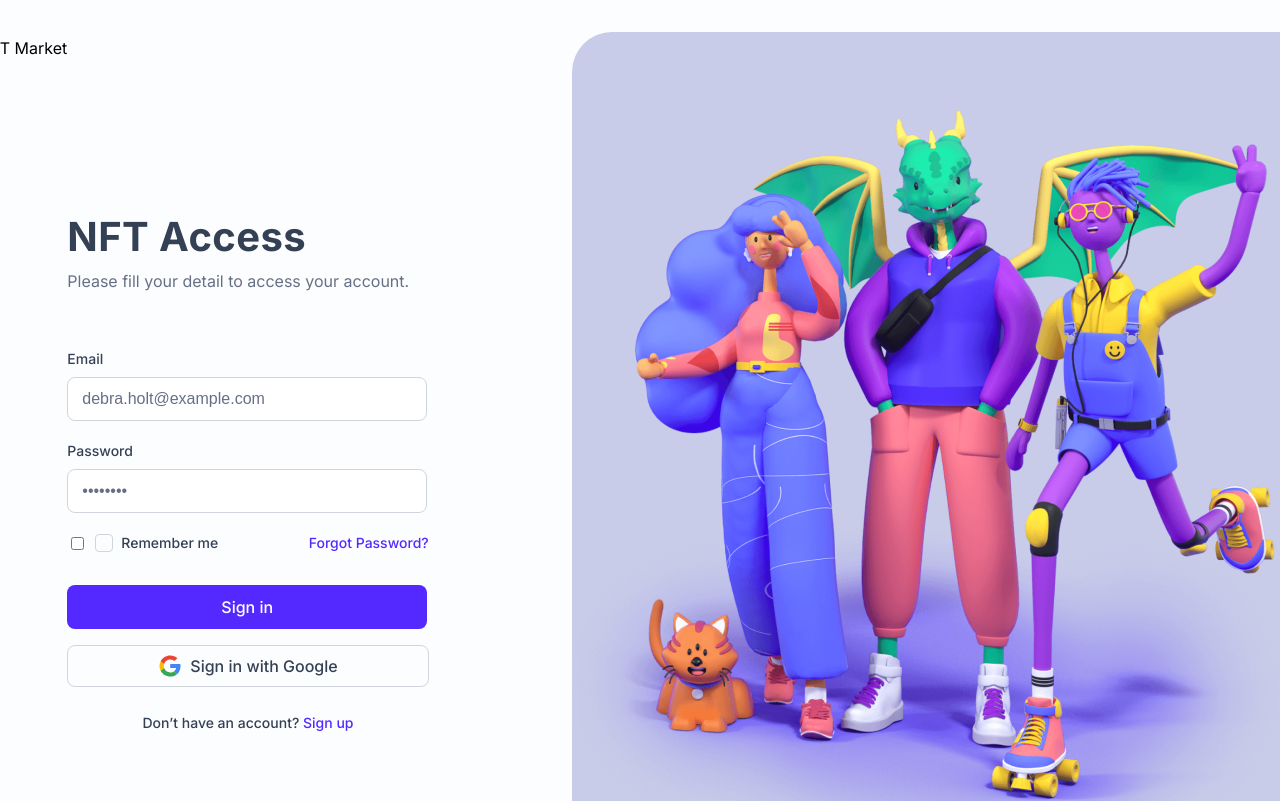
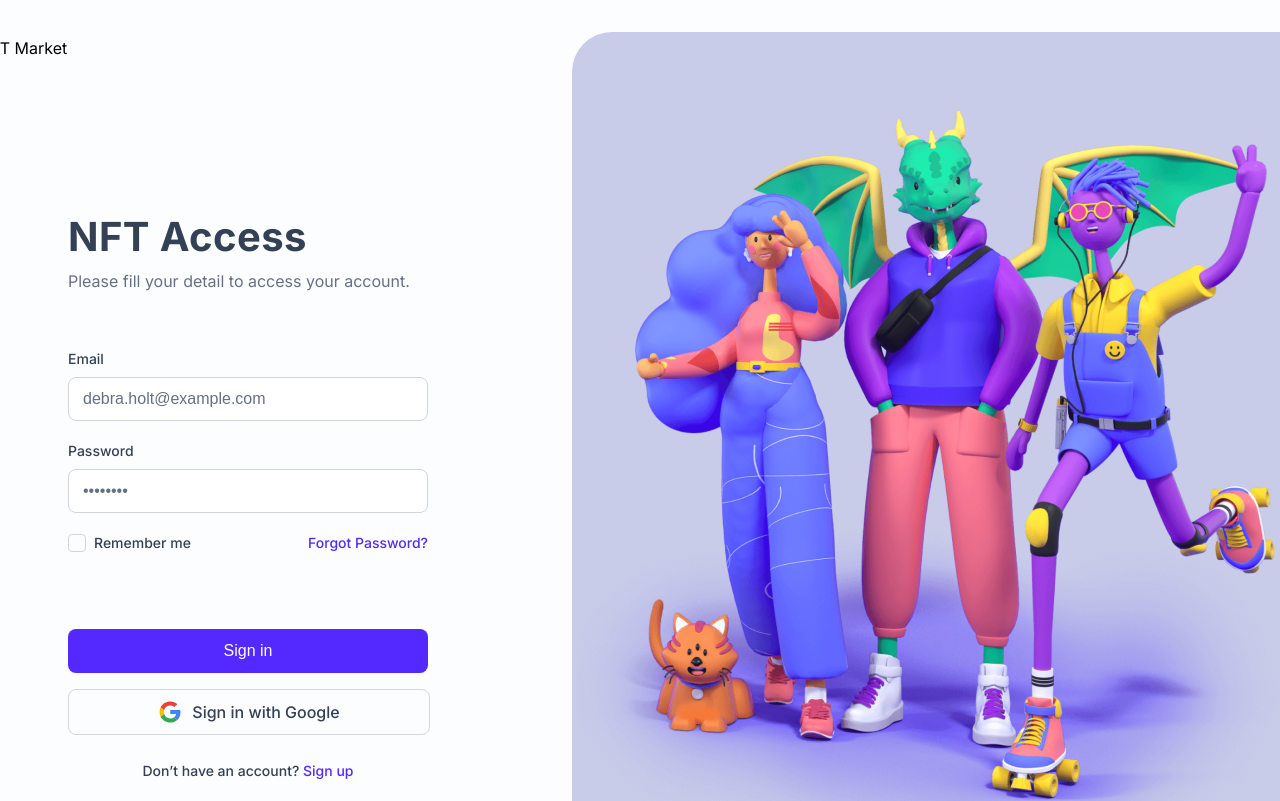
Before and after one commit to KostyaKLiM/React-App, a React (Create React App) app: page / in a window 1280 px wide. Shown: the top 801 px of the page. Built offline with nearby package versions, Linux system fonts and the light colour scheme.

Commit message:
add files

```diff
--- a/src/components/Login/Login.js
+++ b/src/components/Login/Login.js
@@ -1,3 +1,4 @@
+import Button from "../UI/Button/Button";
 import Checkbox from "../UI/Checkbox/Checkbox";
 import Input from "../UI/Input/Input";
 import GoogleIcon from "../icons/googleicon";
@@ -18,28 +19,19 @@ function Login() {
           type="email"
         />
 
-        <Input
-        title="Password"
-        placeholder="••••••••"
-        type="password"
-        />
+        <Input title="Password" placeholder="••••••••" type="password" />
 
         <div className="checkbox">
-          <Checkbox title="Remember me"/>
-
+          <Checkbox title="Remember me" />
           <a href="/" className="forgot">
             Forgot Password?
           </a>
         </div>
-        <a className="login__sign-in" href="/">
-          Sign in
-        </a>
-        <div className="login__google">
-          <GoogleIcon />
-          <a href="/" className="login__google-sign">
-            Sign in with Google
-          </a>
-        </div>
+
+        <Button addClass="_primary" title="Sign in" type="sumbit" />
+
+        <Button linkTo="/" addClass="_secondary" title="Sign in with Google" icon={<GoogleIcon/>}/>
+
         <div className="login__signup">
           Don’t have an account?{" "}
           <a href="/" className="login__signup-up">
--- a/src/components/Login/Login.scss
+++ b/src/components/Login/Login.scss
@@ -50,86 +50,6 @@ a {
       outline: none;
     }
   }
-  .checkbox {
-    display: flex;
-    justify-content: space-between;
-    align-items: center;
-    padding-top: 20px;
-    padding-bottom: 44px;
-    &-block {
-      display: flex;
-      gap: 8px;
-      align-items: center;
-      cursor: pointer;
-    &__input {
-      // display: none;
-      &:checked~ .checkbox-block__checkmark{
-        background: #5429FF;
-        border-color: #5429FF;
-        svg{
-          transform: scale(1);
-        }
-      }
-          }
-    &__checkmark{
-      display:flex;
-      align-items: center;
-      justify-content: center;
-      border: 1px solid #D0D5DD;
-      border-radius: 4px;
-      width: 16px;
-      height: 16px;
-      transition: .2s all ease-in-out;
-      svg{
-        width: 12px;
-        height: 12px;
-        display: inline-block;
-        fill:#ffffff ;
-        transition: .4s all ease-in-out;
-        transform: scale(0);
-      }
-    }
-    &__remember {
-      font-family: "Inter";
-      font-weight: 500;
-      font-size: 14px;
-      line-height: 20px;
-      color: #344054;
-    }
-  }
-    .forgot {
-      font-weight: 500;
-      font-size: 14px;
-      line-height: 20px;
-      color: #5429ff;
-    }
-  }
-  .login__sign-in {
-    font-weight: 500;
-    font-size: 16px;
-    line-height: 20px;
-    color: #ffffff;
-    background: #5429ff;
-    border-radius: 8px;
-    padding: 12px 154px;
-  }
-  .login__google {
-    display: flex;
-    align-items: center;
-    justify-content: center;
-    cursor: pointer;
-    gap: 8px;
-    border: 1px solid #d0d5dd;
-    border-radius: 8px;
-    padding: 8px 90px;
-    margin-top: 28px;
-    &-sign {
-      font-weight: 500;
-      font-size: 16px;
-      line-height: 20px;
-      color: #344054;
-    }
-  }
   &__signup {
     font-weight: 500;
     font-size: 14px;
@@ -137,8 +57,8 @@ a {
     text-align: center;
     color: #344054;
     padding-top: 24px;
-    & a{
-      color: #5429FF;
+    & a {
+      color: #5429ff;
     }
   }
 }
--- /dev/null
+++ b/src/components/UI/Button/Button.js
@@ -0,0 +1,17 @@
+import "./Button.scss";
+
+function Button(props) {
+  const Tag = props.linkTo ? "a" : "button";
+  return (
+    <Tag
+      className={`btn ${props.addClass || " "}`}
+      type={props.type}
+      href={props.linkTo}
+    >
+      {props.icon}
+      <span className="btn__text">{props.title}</span>
+    </Tag>
+  );
+}
+
+export default Button;
--- /dev/null
+++ b/src/components/UI/Button/Button.scss
@@ -0,0 +1,37 @@
+@import "/src/scss/vars";
+
+.btn {
+  width: 100%;
+  display: inline-flex;
+  gap: 8px;
+  justify-content: center;
+  align-items: center;
+  outline: none;
+  background: #5429ff;
+  border-radius: 8px;
+  padding: 12px 0;
+  margin-top: 32px;
+  border: 0;
+  outline: 0;
+  cursor: pointer;
+    font-weight: 500;
+    font-size: 16px;
+    line-height: 20px;
+    color: #ffffff;
+  &._secondary {
+    margin-top: 16px;
+    padding: 10px 0;
+    display: flex;
+    align-items: center;
+    justify-content: center;
+	 background: transparent;
+    gap: 10px;
+    border: 1px solid #d5d5dd;
+    border-radius: 8px;
+    font-family: $ff;
+    font-weight: 500;
+    font-size: 16px;
+    line-height: 20px;
+    color: $secondary;
+  }
+}
--- a/src/components/UI/Checkbox/Checkbox.scss
+++ b/src/components/UI/Checkbox/Checkbox.scss
@@ -0,0 +1,56 @@
+@import "/src/scss/vars";
+
+.checkbox {
+	display: flex;
+	justify-content: space-between;
+	align-items: center;
+	padding-top: 20px;
+	padding-bottom: 44px;
+	&-block {
+	  display: flex;
+	  gap: 8px;
+	  align-items: center;
+	  cursor: pointer;
+	  &__input {
+		 display: none;
+		 &:checked ~ .checkbox-block__checkmark {
+			background: #5429ff;
+			border-color: #5429ff;
+			svg {
+			  transform: scale(1);
+			}
+		 }
+	  }
+	  &__checkmark {
+		 display: flex;
+		 align-items: center;
+		 justify-content: center;
+		 border: 1px solid #d0d5dd;
+		 border-radius: 4px;
+		 width: 16px;
+		 height: 16px;
+		 transition: 0.2s all ease-in-out;
+		 svg {
+			width: 12px;
+			height: 12px;
+			display: inline-block;
+			fill: #ffffff;
+			transition: 0.4s all ease-in-out;
+			transform: scale(0);
+		 }
+	  }
+	  &__remember {
+		 font-family: "Inter";
+		 font-weight: 500;
+		 font-size: 14px;
+		 line-height: 20px;
+		 color: #344054;
+	  }
+	}
+	.forgot {
+	  font-weight: 500;
+	  font-size: 14px;
+	  line-height: 20px;
+	  color: #5429ff;
+	}
+ }
```
